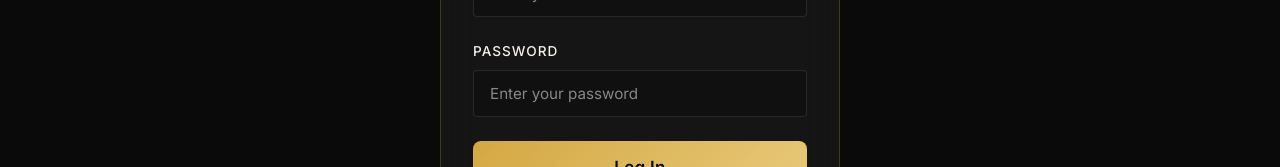
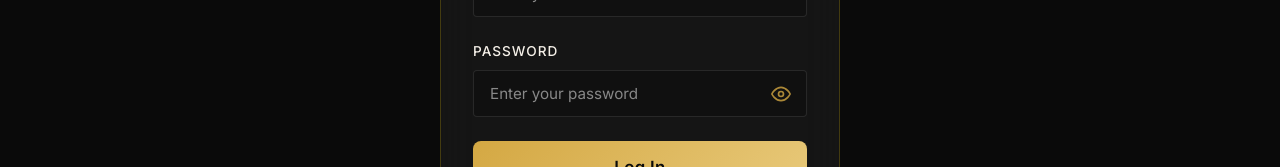
Before and after one commit to Markcrest-dev/A-BIG, a React (Vite) app: page /auth in a window 1280 px wide. Shown: the part 395-562 px from the top of the page. Built offline with nearby package versions, Linux system fonts and the light colour scheme; no server answers.

Commit message:
feat: add password visibility toggle to Auth component

```diff
--- a/src/pages/Auth.css
+++ b/src/pages/Auth.css
@@ -142,3 +142,8 @@
   color: #fff;
   text-decoration: underline;
 }
+
+.password-toggle:hover {
+  opacity: 1 !important;
+  color: var(--gold-light) !important;
+}
--- a/src/pages/Auth.jsx
+++ b/src/pages/Auth.jsx
@@ -11,6 +11,7 @@
   const [loading, setLoading] = useState(false);
   const navigate = useNavigate();
   const { login, signup } = useAuth();
+  const [showPassword, setShowPassword] = useState(false);
 
   const handleSubmit = async (e) => {
     e.preventDefault();
@@ -60,15 +61,52 @@
           </div>
           <div className="input-group">
             <label>Password</label>
+            <div className="password-wrapper" style={{ position: 'relative', width: '100%' }}>
               <input
                 className="input-field"
-              type="password"
+                type={showPassword ? 'text' : 'password'}
                 value={password}
                 onChange={(e) => { setPassword(e.target.value); setError(''); }}
                 placeholder="Enter your password"
                 required
                 minLength="6"
+                style={{ paddingRight: '45px' }}
               />
+              <button
+                type="button"
+                className="password-toggle"
+                onClick={() => setShowPassword(!showPassword)}
+                style={{
+                  position: 'absolute',
+                  right: '12px',
+                  top: '50%',
+                  transform: 'translateY(-50%)',
+                  background: 'none',
+                  border: 'none',
+                  color: 'var(--gold)',
+                  cursor: 'pointer',
+                  display: 'flex',
+                  alignItems: 'center',
+                  justifyContent: 'center',
+                  padding: '4px',
+                  transition: 'color 0.2s, opacity 0.2s',
+                  opacity: 0.8
+                }}
+                aria-label={showPassword ? 'Hide password' : 'Show password'}
+              >
+                {showPassword ? (
+                  <svg viewBox="0 0 24 24" width="20" height="20" fill="none" stroke="currentColor" strokeWidth="2" strokeLinecap="round" strokeLinejoin="round">
+                    <path d="M17.94 17.94A10.07 10.07 0 0 1 12 20c-7 0-11-8-11-8a18.45 18.45 0 0 1 5.06-5.94M9.9 4.24A9.12 9.12 0 0 1 12 4c7 0 11 8 11 8a18.5 18.5 0 0 1-2.16 3.19m-6.72-1.07a3 3 0 1 1-4.24-4.24" />
+                    <line x1="1" y1="1" x2="23" y2="23" />
+                  </svg>
+                ) : (
+                  <svg viewBox="0 0 24 24" width="20" height="20" fill="none" stroke="currentColor" strokeWidth="2" strokeLinecap="round" strokeLinejoin="round">
+                    <path d="M1 12s4-8 11-8 11 8 11 8-4 8-11 8-11-8-11-8z" />
+                    <circle cx="12" cy="12" r="3" />
+                  </svg>
+                )}
+              </button>
+            </div>
           </div>
           <button disabled={loading} type="submit" className="btn btn-gold btn-lg" style={{ width: '100%' }}>
             {loading ? 'Processing...' : (isLogin ? 'Log In' : 'Sign Up')}
```
Lines whose indentation alone changed are shown as unchanged.
